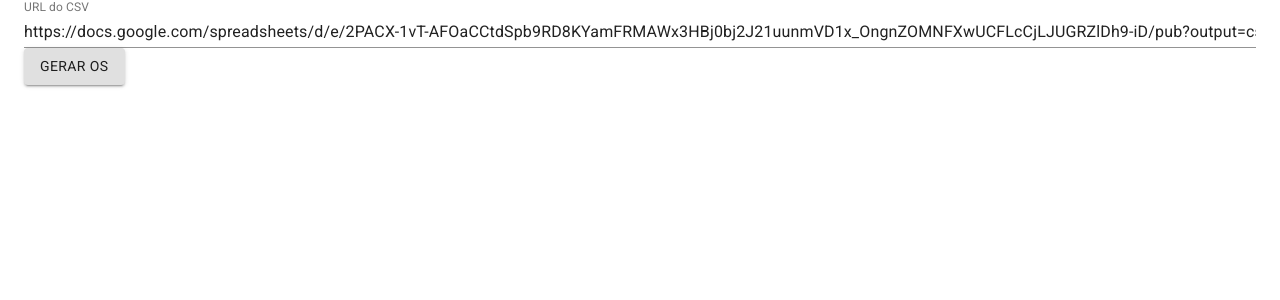
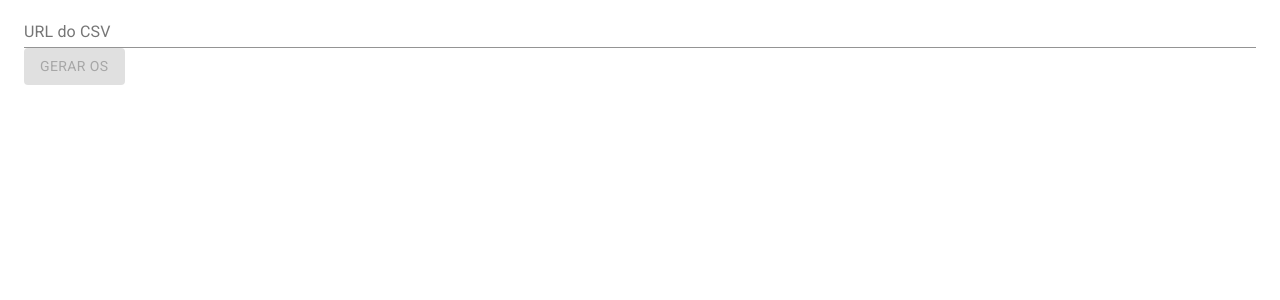
Before and after one commit to FeliciLab/gestao-ventiladores-front, a React (Create React App) app: page / in a window 1280 px wide. Shown: the top 300 px of the page. Built offline with nearby package versions, Linux system fonts and the light colour scheme.

Commit message:
Corrigindo tabelas e parâmetro de rotas

```diff
--- a/package.json
+++ b/package.json
@@ -1,7 +1,7 @@
 {
   "name": "gestao-ventiladores-front",
   "homepage": "https://gesta-ventiladores.dev.org.br/",
-  "version": "0.1.0",
+  "version": "0.1.1",
   "private": true,
   "dependencies": {
     "@material-ui/core": "^4.9.8",
--- a/src/pages/OsPrint/TabelaAcessoriso.js
+++ b/src/pages/OsPrint/TabelaAcessoriso.js
@@ -70,8 +70,8 @@ export default function TabelaAcessoriso (props) {
         </TableHead>
         <TableBody>
           {
-            rows.map((row) => (
-              <TableRow key={row.name}>
+            rows.map((row, index) => (
+              <TableRow key={index}>
                 <StyledTd component="th" scope="row">
                   {row.descricao}
                 </StyledTd>
--- a/src/pages/OsPrint/TituloOrdemServico.js
+++ b/src/pages/OsPrint/TituloOrdemServico.js
@@ -6,7 +6,7 @@ export default function TituloOrdemServico (props) {
   const osnumber = (!props || !props.equipamento) ? '' : new Date(Date.parse(props.equipamento.timestamp)).getTime()
   return (
     <Grid container justify='center'>
-      <Grid xs="auto">
+      <Grid item xs="auto">
         <Typography variant="h5" component="h5">ORDEM DE SERVIÇO: {osnumber}</Typography>
       </Grid>
     </Grid>
--- a/src/pages/OsPrinter/index.js
+++ b/src/pages/OsPrinter/index.js
@@ -7,23 +7,21 @@ import React from 'react';
 import {Redirect} from 'react-router-dom';
 
 const OsPrinter = () => {
-  const testeUrl = 'https://docs.google.com/spreadsheets/d/e/2PACX-1vT-AFOaCCtdSpb9RD8KYamFRMAWx3HBj0bj2J21uunmVD1x_OngnZOMNFXwUCFLcCjLJUGRZlDh9-iD/pub?output=csv';
-
-  const [csv, setName] = React.useState(testeUrl);
-  const [url, setUrl] = React.useState('/osprint?url=' + testeUrl);
+  const [csv, setName] = React.useState('');
+  const [url, setUrl] = React.useState('/osprint?url=' + csv);
   const [toprint, setToprint] = React.useState(false);
 
   const handleChange = (event) => {
     setName(event.target.value);
-    setUrl(`/osprint?url=${csv}`)
+    setUrl(`/osprint?url=${event.target.value}`)
+    setToprint(true)
   };
 
   const abrirDocumentoOs = (e) => {
     e.preventDefault();
-    setToprint(true)
   };
 
-  if (toprint === true) {
+  if (toprint) {
     return <Redirect to={url}/>
   }
 
@@ -34,7 +32,7 @@ const OsPrinter = () => {
           <TextField id="url-csv" fullWidth label="URL do CSV" value={csv} onChange={handleChange}/>
         </Grid>
         <Grid item xs="auto">
-          <Button variant="contained" onClick={abrirDocumentoOs}>Gerar OS</Button>
+          <Button variant="contained" disabled={!toprint || csv === ''} onClick={abrirDocumentoOs}>Gerar OS</Button>
         </Grid>
       </Grid>
 
```
